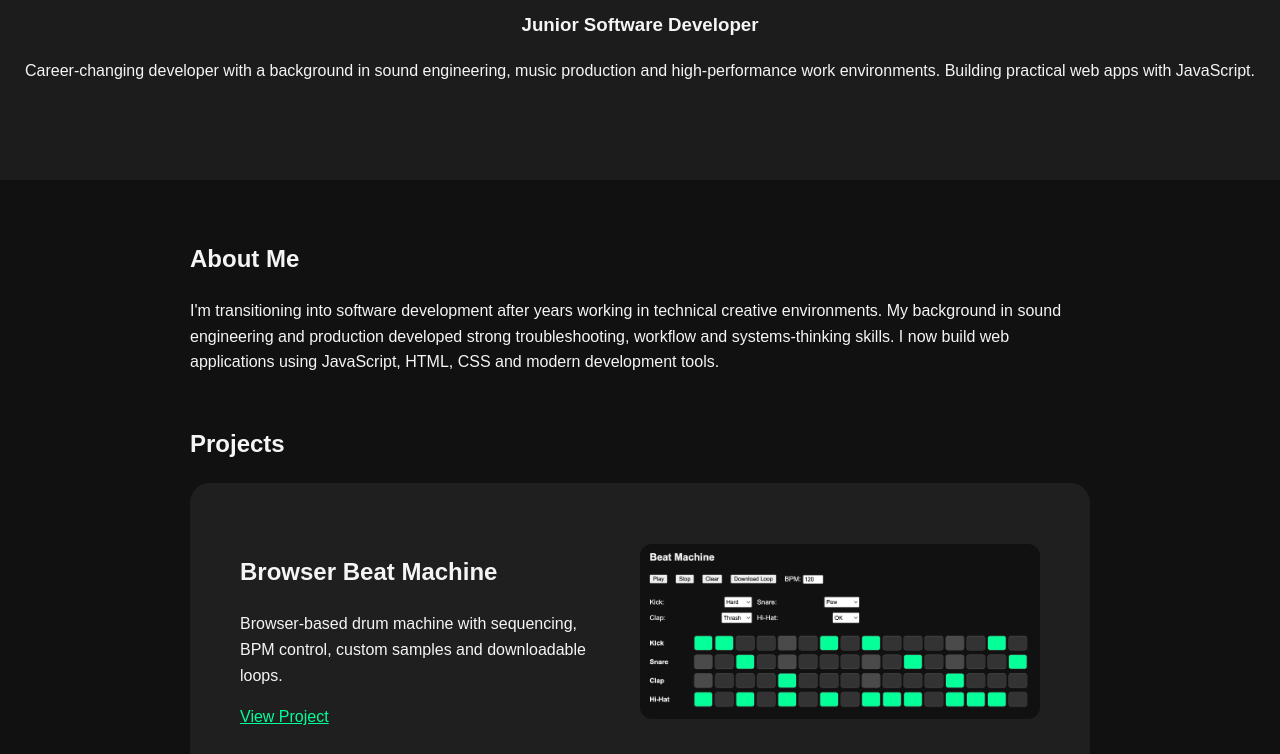
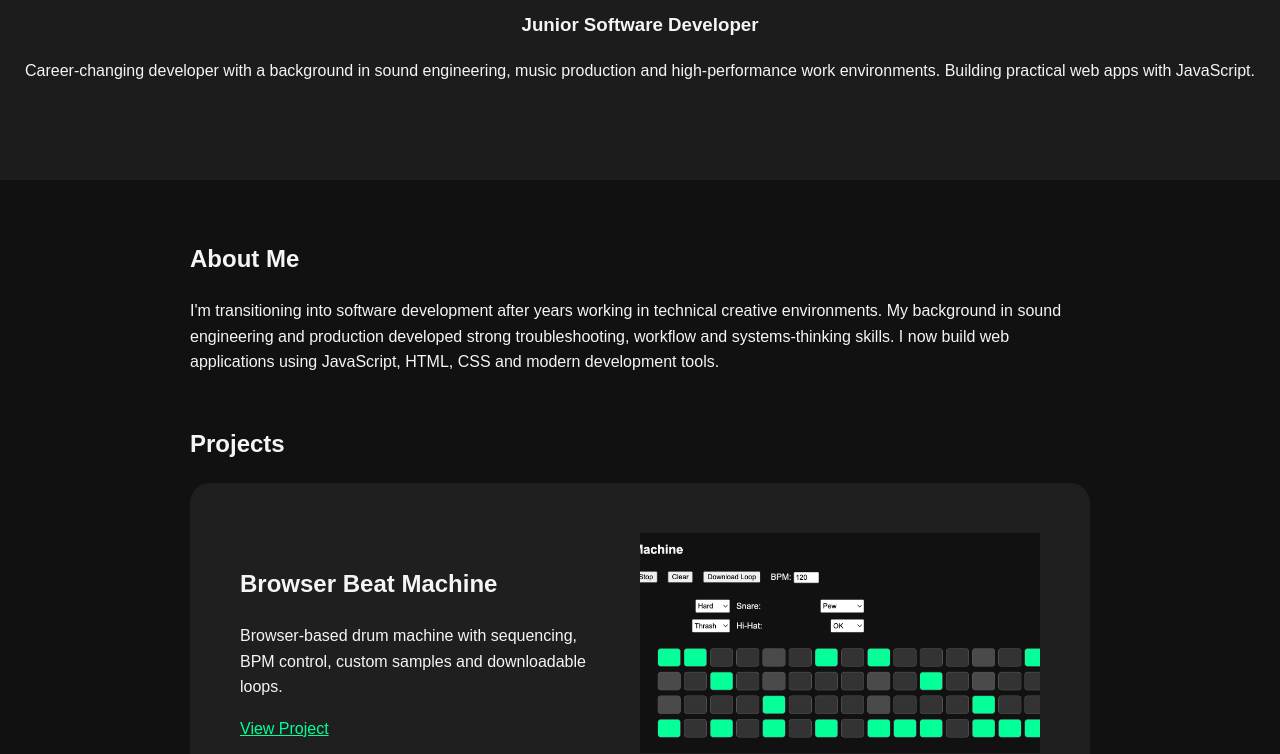
Before and after one commit to Asmyth0110/portfolio, a plain HTML site: page index.html in a window 1280 px wide. Shown: the part 198-952 px from the top of the page. Drawn offline with Linux system fonts and the light colour scheme.

Commit message:
Update style.css

```diff
--- a/style.css
+++ b/style.css
@@ -52,22 +52,11 @@ body {
     flex: 1;
   }
 
-  .project-content img {
-
-    /* fixed consistent width */
-    width: 400px;
-
-    /* keeps image proportions correct */
-    height: auto;
-
-    border-radius: 12px;
-
-    /*
-    prevents image shrinking oddly
-    inside flexbox
-    */
-    flex-shrink: 0;
-  }
+.project-content img {
+  width: 400px;
+  height: 220px;
+  object-fit: cover;
+}
 
   a {
     color: #00ff99;
```
